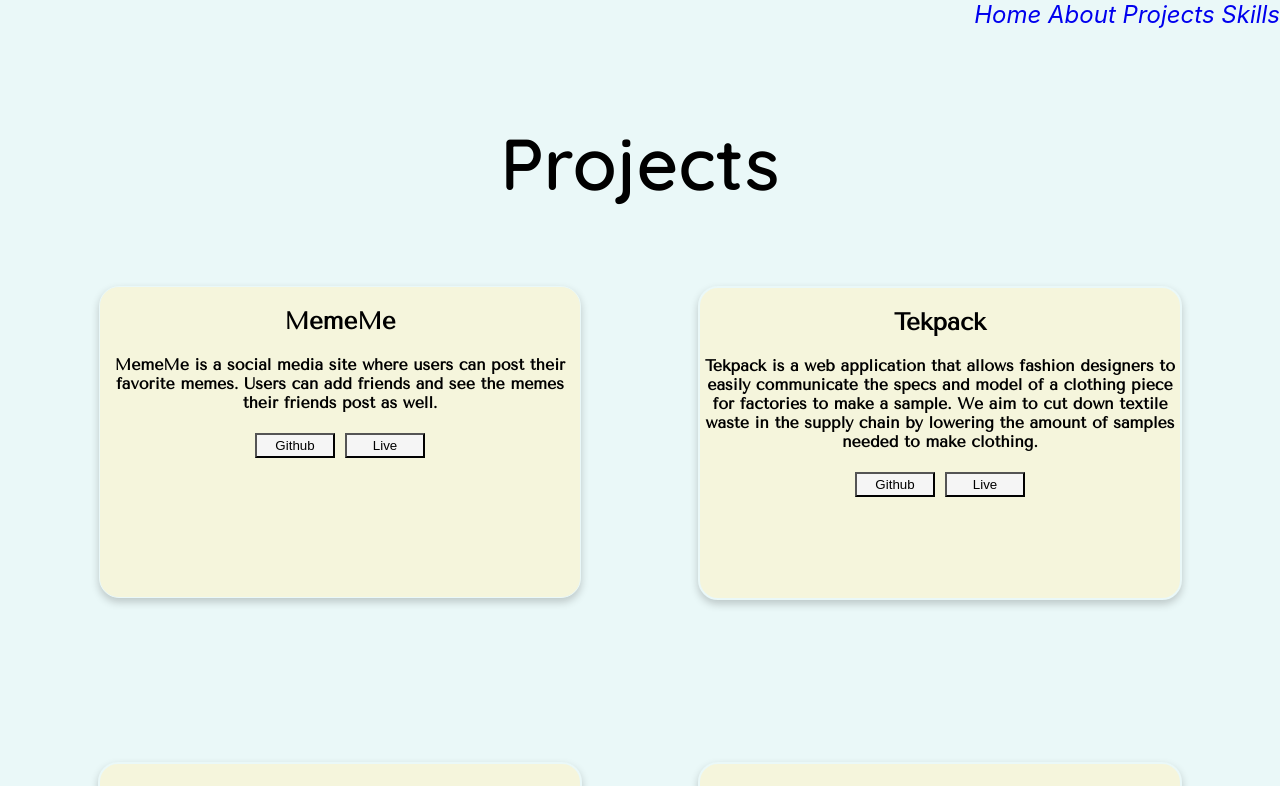
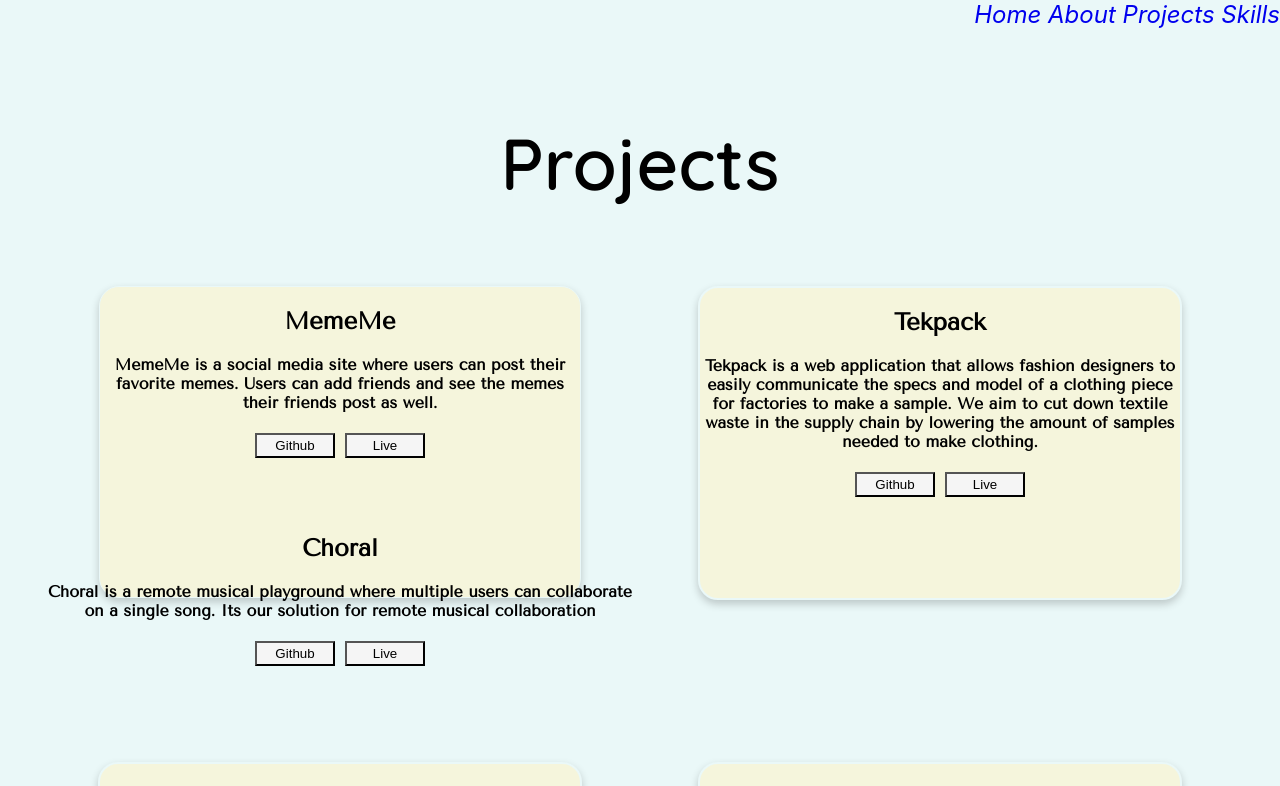
Before and after one commit to ojones311/personalwebsite, a React (Create React App) app in the folder personalwebsite/: page /projects in a window 1280 px wide. Shown: the top 786 px of the page. Built offline with nearby package versions, Linux system fonts and the light colour scheme.

Commit message:
added choral to project list

```diff
--- a/personalwebsite/src/Components/Projects.jsx
+++ b/personalwebsite/src/Components/Projects.jsx
@@ -37,6 +37,14 @@ class Projects extends Component {
                     mission: ' A simple Twitter clone of their landing page.',
                     github: 'https://github.com/ojones311/Pursuit-Core-Web-Twitter-CSS-Assignment',
                     live:''
+                },
+                {
+                    id: 4,
+                    name: 'Choral',
+                    description:'A Full Stack Web Application built with React and Express. Howler JS and the Web Audio API are usedfor audio processing. Media Player API is used for recording',
+                    mission: 'Choral is a remote musical playground where multiple users can collaborate on a single song. Its our solution for remote musical collaboration',
+                    github: 'https://github.com/PeterFiorentino/Choral',
+                    live: ''
                 }
             ]
         }
```
